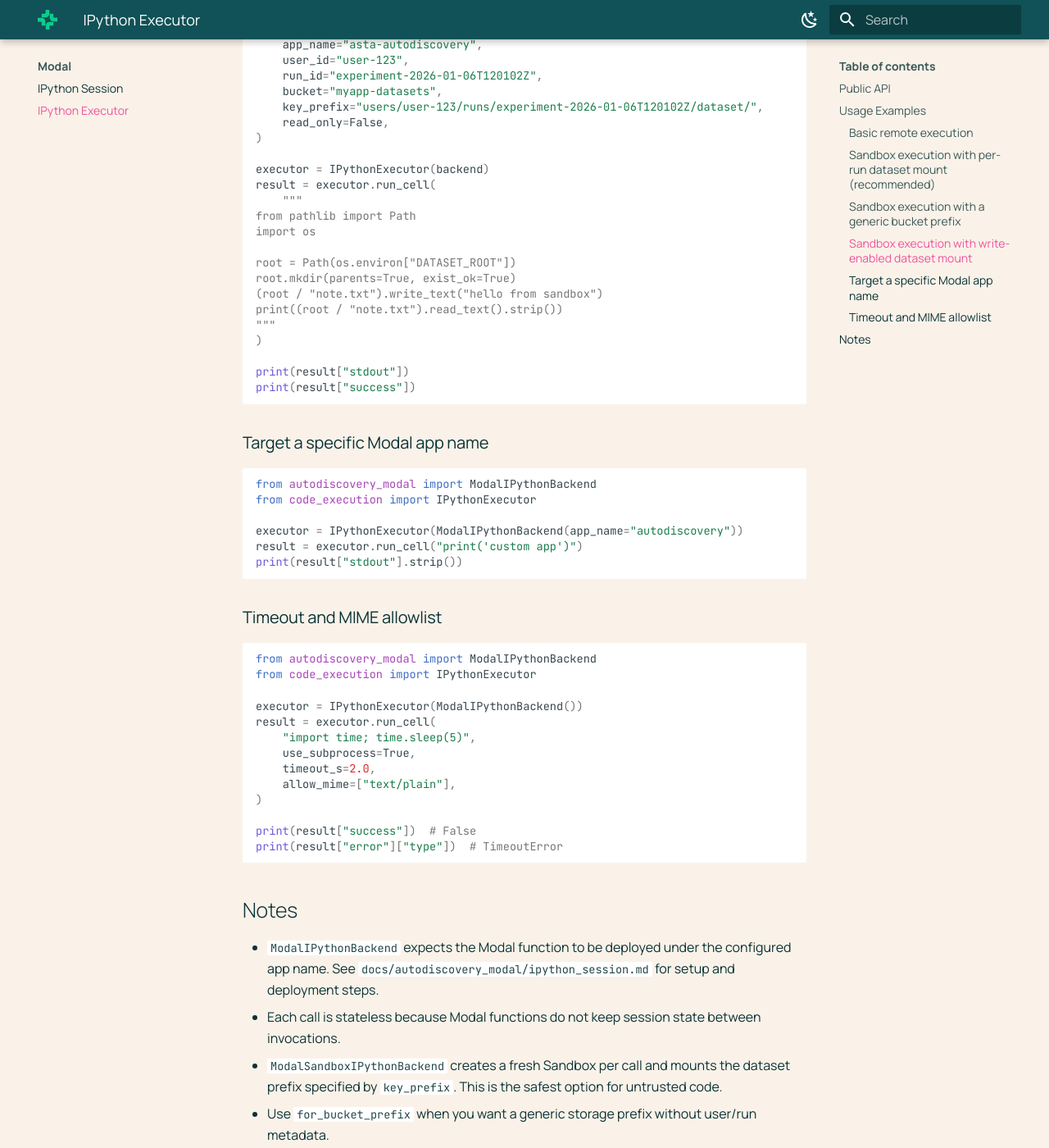
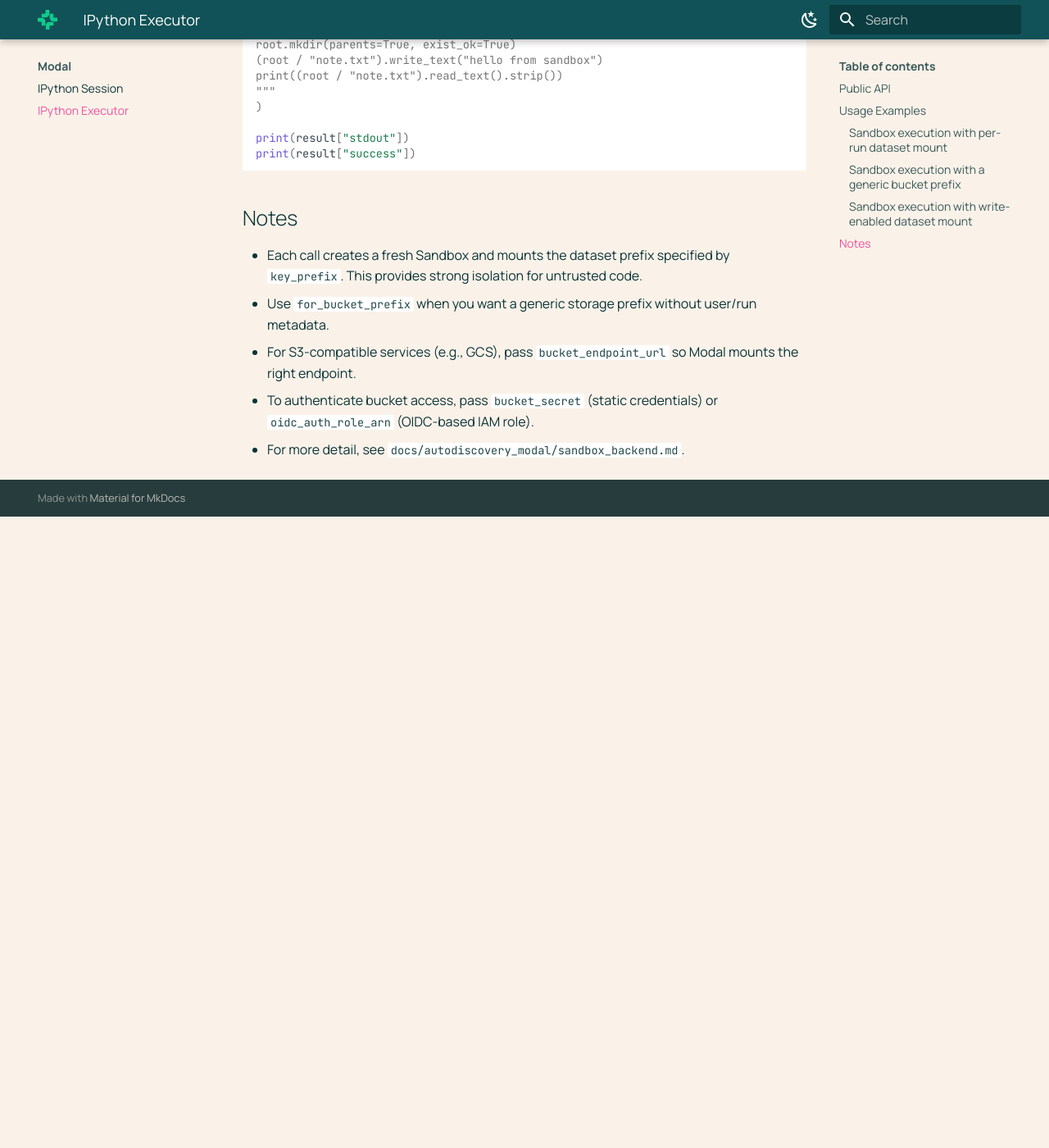
Before and after one commit to allenai/asta-autodiscovery, an MkDocs documentation site: the page built from docs/autodiscovery_modal/ipython_executor.md, in a window 1280 px wide and 1400 px high, scrolled down 2003 px. Shown: the whole window at 82% size. Built offline with MkDocs 1.6.1 and Material for MkDocs 9.7.7, drawn with Linux system fonts in a browser that asks for light colours; after the commit the page ends 2633 px from its top, so only the background shows below that; some of the changed text lies outside the part shown.

Commit message:
Remove stale docs for retired Modal deployed-function backend
Co-Authored-By: Claude Sonnet 4.6 <noreply@anthropic.com>

````diff
--- a/docs/autodiscovery_modal/ipython_executor.md
+++ b/docs/autodiscovery_modal/ipython_executor.md
@@ -1,32 +1,17 @@
 # Modal IPython Executor
 
-The `autodiscovery_modal` package provides Modal-backed execution backends that
-plug into `code_execution.IPythonExecutor`. Use these when you want the same
-`IPythonExecutor` interface but executed remotely, with either Modal Functions
-or Modal Sandboxes.
+The `autodiscovery_modal` package provides a Modal Sandbox-based execution backend
+that plugs into `code_execution.IPythonExecutor`. Use it when you want per-run
+dataset mounts and strong isolation for untrusted code.
 
 ## Public API
 
-- `ModalIPythonBackend`: Backend that invokes the deployed Modal function.
-- `ModalSandboxIPythonBackend`: Backend that runs each cell inside a Modal Sandbox
-  with dataset mounts scoped per run (recommended for untrusted code).
+- `ModalSandboxIPythonBackend`: Backend that runs each cell inside a fresh Modal
+  Sandbox with dataset mounts scoped per run.
 
 ## Usage Examples
 
-### Basic remote execution
-
-```python
-from autodiscovery_modal import ModalIPythonBackend
-from code_execution import IPythonExecutor
-
-executor = IPythonExecutor(ModalIPythonBackend())
-result = executor.run_cell("print('hello from Modal')")
-
-print(result["stdout"].strip())
-print(result["success"])  # True
-```
-
-### Sandbox execution with per-run dataset mount (recommended)
+### Sandbox execution with per-run dataset mount
 
 ```python
 from autodiscovery_modal import ModalSandboxIPythonBackend
@@ -115,45 +100,10 @@ print(result["stdout"])
 print(result["success"])
 ```
 
-### Target a specific Modal app name
-
-```python
-from autodiscovery_modal import ModalIPythonBackend
-from code_execution import IPythonExecutor
-
-executor = IPythonExecutor(ModalIPythonBackend(app_name="autodiscovery"))
-result = executor.run_cell("print('custom app')")
-print(result["stdout"].strip())
-```
-
-### Timeout and MIME allowlist
-
-```python
-from autodiscovery_modal import ModalIPythonBackend
-from code_execution import IPythonExecutor
-
-executor = IPythonExecutor(ModalIPythonBackend())
-result = executor.run_cell(
-    "import time; time.sleep(5)",
-    use_subprocess=True,
-    timeout_s=2.0,
-    allow_mime=["text/plain"],
-)
-
-print(result["success"])  # False
-print(result["error"]["type"])  # TimeoutError
-```
-
 ## Notes
 
-- `ModalIPythonBackend` expects the Modal function to be deployed under the
-  configured app name. See `docs/autodiscovery_modal/ipython_session.md` for
-  setup and deployment steps.
-- Each call is stateless because Modal functions do not keep session state
-  between invocations.
-- `ModalSandboxIPythonBackend` creates a fresh Sandbox per call and mounts the
-  dataset prefix specified by `key_prefix`. This is the safest option for
-  untrusted code.
+- Each call creates a fresh Sandbox and mounts the dataset prefix specified by
+  `key_prefix`. This provides strong isolation for untrusted code.
 - Use `for_bucket_prefix` when you want a generic storage prefix without user/run metadata.
 - For S3-compatible services (e.g., GCS), pass `bucket_endpoint_url` so Modal mounts the right endpoint.
 - To authenticate bucket access, pass `bucket_secret` (static credentials) or
````
Also changed, not shown: docs/api/code_execution.md (+1 -1 lines), docs/autodiscovery_modal/ipython_session.md (deleted, +0 -80 lines), docs/code_execution/ipython_executor.md (+2 -2 lines).
